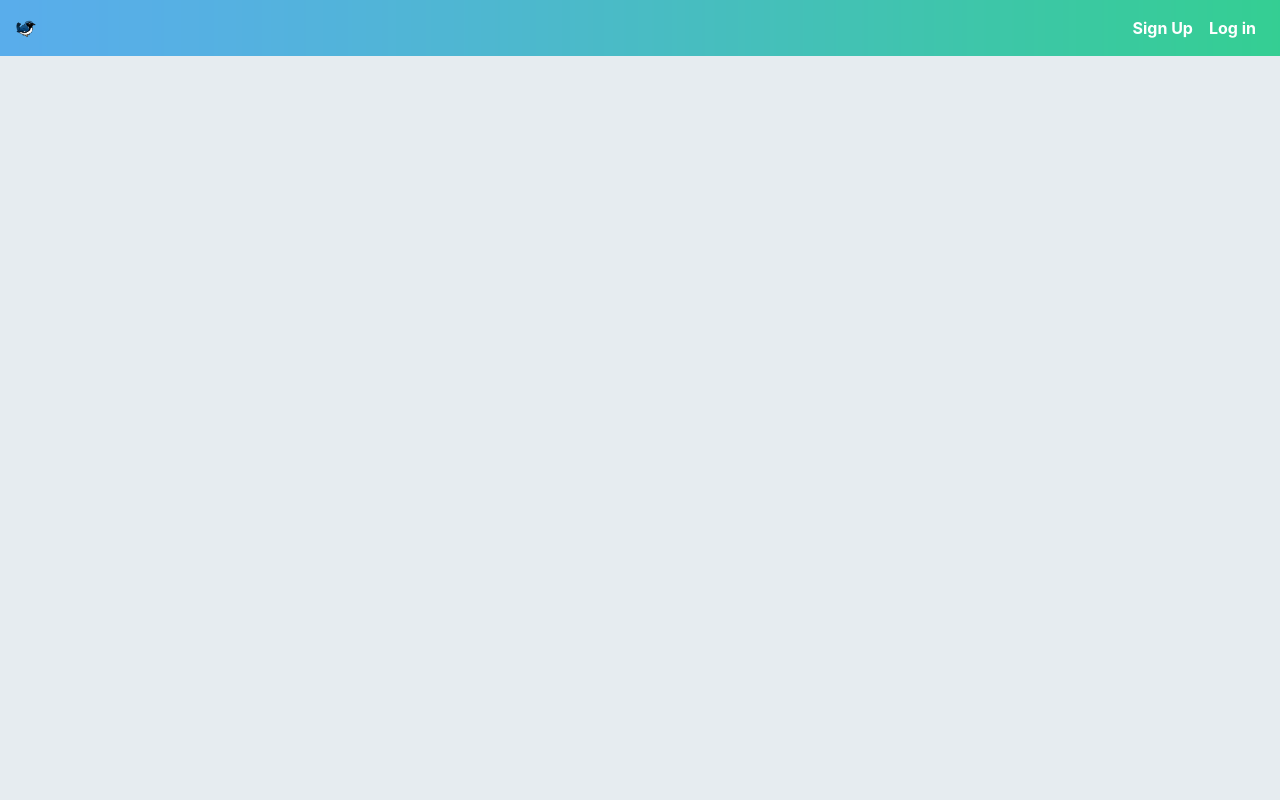
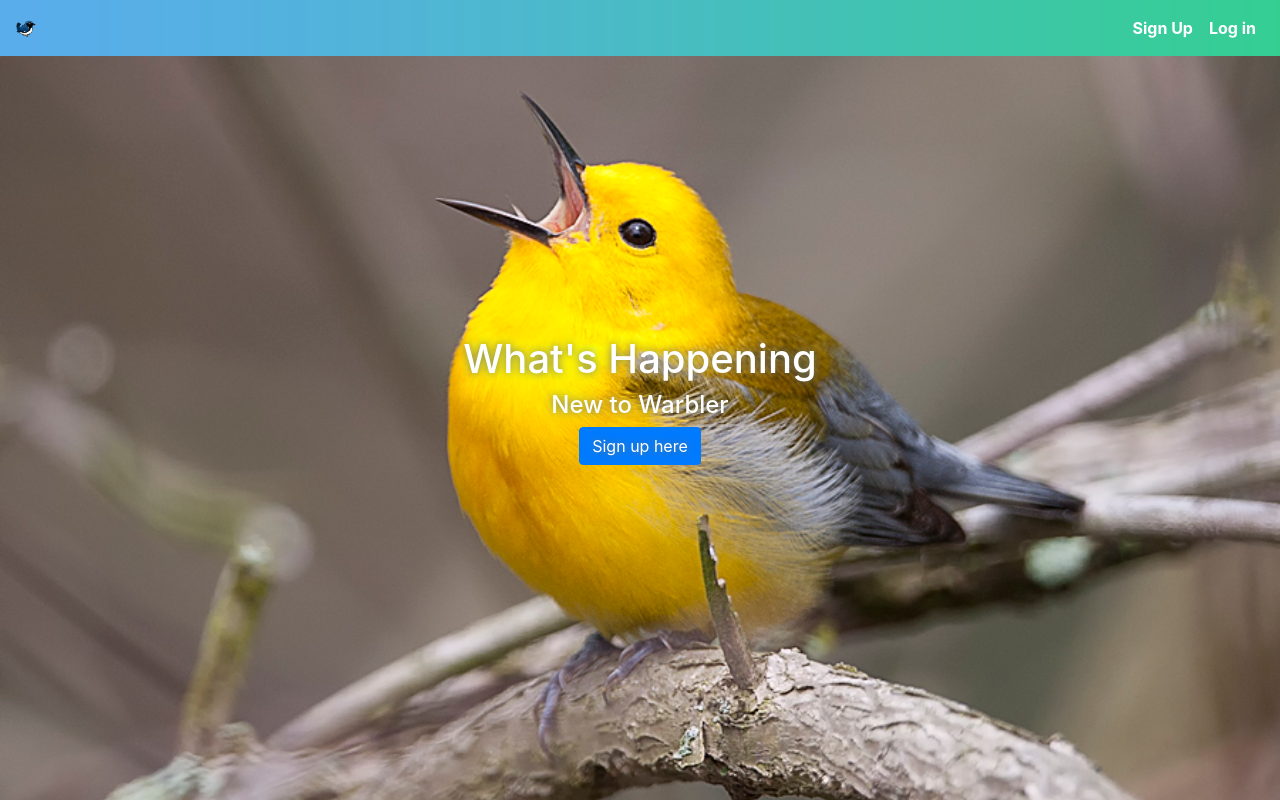
Before and after one commit to rajats98/Warbler, a React (Create React App) app in the folder warbler-client/: page / in a window 1280 px wide. Built offline with nearby package versions, Linux system fonts and the light colour scheme.

Commit message:
Add Homepage and Navbar

```diff
--- /dev/null
+++ b/warbler-client/src/components/Homepage.js
@@ -0,0 +1,14 @@
+import React from "react";
+import {Link} from "react-router-dom";
+
+const Homepage = ()=> (
+	<div className="home-hero">
+		<h1>What's Happening</h1>
+		<h4>New to Warbler </h4>
+		<Link to="/signup" className="btn btn-primary">
+			Sign up here
+		</Link>
+	</div>
+)
+
+export default Homepage;
--- a/warbler-client/src/containers/App.js
+++ b/warbler-client/src/containers/App.js
@@ -3,13 +3,15 @@
 import { configureStore } from "../store";
 import { BrowserRouter as Router} from "react-router-dom";
 import Navbar from './Navbar';
+import Main from './Main';
 const store = configureStore();
 
 const App = ()=> (
 	<Provider store={store}>
 		<Router>
-			<div className="onboarding">
+			<div className="onboarding ">
 				<Navbar />
+				<Main />
 			</div>
 		</Router>
 	</Provider>
--- /dev/null
+++ b/warbler-client/src/containers/Main.js
@@ -0,0 +1,21 @@
+import React from "react";
+import {Switch, Route, withRouter, Redirect} from "react-router-dom";
+import {connect} from "react-redux";
+import Homepage from "../components/Homepage"
+const Main = props =>{
+	return (
+		<div className="container">
+			<Switch>
+				<Route exact path="/" render={props=><Homepage {...props} /> } />
+			</Switch>
+		</div>
+	)
+}
+
+function mapStateToProps(state){
+	return{
+		currentUser: state.currentUser
+	};
+}
+
+export default withRouter(connect(mapStateToProps,null)(Main));
--- a/warbler-client/src/index.css
+++ b/warbler-client/src/index.css
@@ -32,3 +32,23 @@
 	background-image: url("./images/nav-bg.png");
 	background-size: 100%;
 }
+
+.home-hero {
+	width:100vw;
+	height: 100vh;
+	position: absolute;
+	top: 0;
+	left: 0;
+	display: flex;
+	flex-direction: column;
+	align-items: center;
+	justify-content: center;
+	background-image: url('./images/signed-out-home.jpg');
+	z-index: -1;
+	text-align: center;
+	padding:1rem;
+	background-size: cover;
+	background-position: center center;
+	color: white;
+	text-shadow: 0 0 8px #66757f;
+}
```
